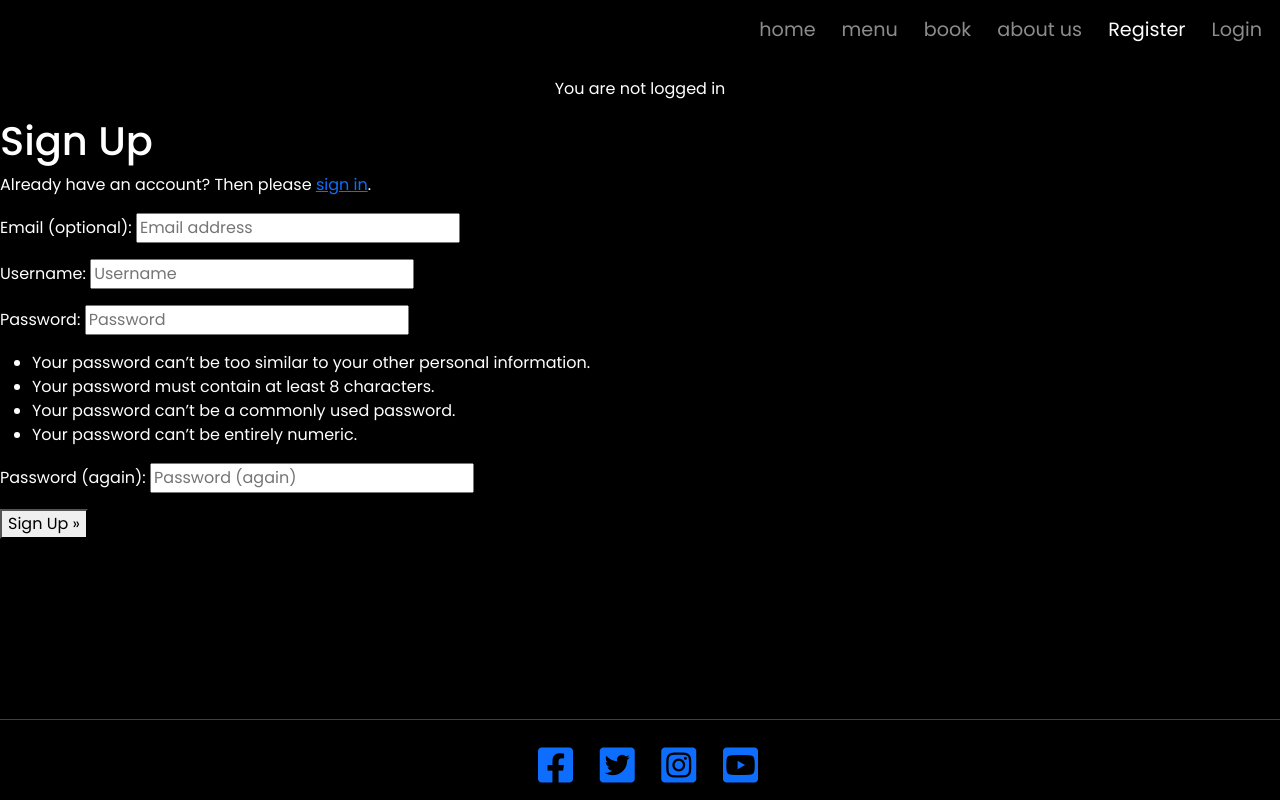
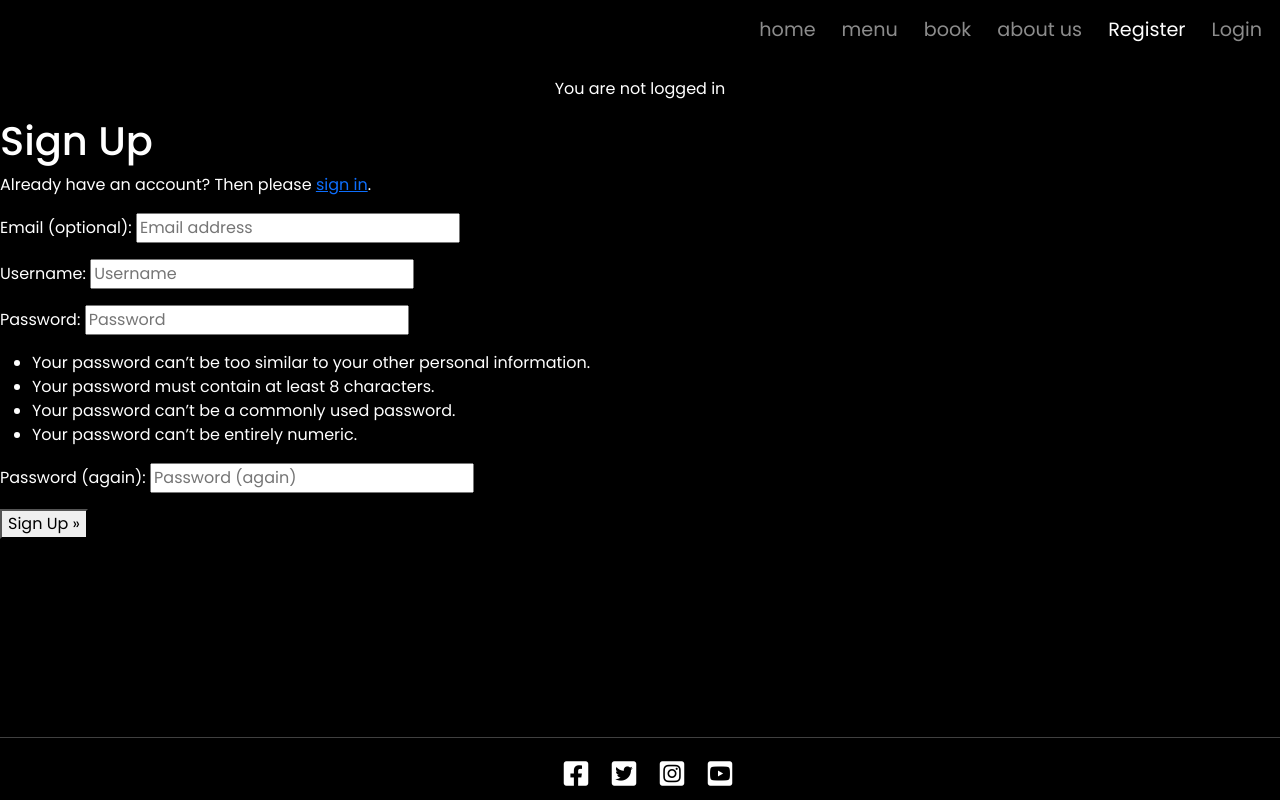
Before and after one commit to NaveedNaseem84/PP4-Sultans-Restaurant, a Django app: page /accounts/signup/ in a window 1280 px wide. Run offline with Django 4.2, Linux system fonts and the light colour scheme.

Commit message:
1st run via validators: html, python and JS using linters

```diff
--- a/book/templates/book/book.html
+++ b/book/templates/book/book.html
@@ -38,11 +38,11 @@
 <div id="booking-bg">
   <div id="booking-container-bg" class="container">
     <h1 class="p-3">Bookings</h1>
-    <hr />
+    <hr>
     <div class="row justify-content-md-center text-left">
       <div class=" col-sm-4 pe-5 text-left">
         {% if user.is_authenticated %}
-        <form method="post" class="text-left pb-3 ">
+        <form method="post" class="text-left">
           {% csrf_token %}
           <h2>create a booking:</h2>
           {{ form | crispy }}
--- a/book/templates/book/update.html
+++ b/book/templates/book/update.html
@@ -6,7 +6,7 @@
 
     <div id="update-container-bg" class="container">
       <h1 class="p-3">Ammend your booking</h1>
-      <hr />
+      <hr>
       <div class="row justify-content-md-center text-center">
         <div class=" col-sm-4 text-left">
           <form method="post" class="text-center pb-3 ">
@@ -19,6 +19,8 @@
         </div>
       </div>
     </div>
+  </div>
+</div>
 
   {% endblock %}
 
--- a/static/css/style.css
+++ b/static/css/style.css
@@ -261,3 +261,7 @@ footer {
   font-size: 60%;
 
 }
+footer a {
+  color:white;
+  text-decoration: none;
+}
--- a/static/js/bookings.js
+++ b/static/js/bookings.js
@@ -5,7 +5,7 @@ const deleteButtons = document.getElementsByClassName("btn-delete-booking");
 const editButtons = document.getElementsByClassName("btn-update-booking");
 const deleteConfirm = document.getElementById("deleteConfirmation");
 
-const hideMessages = document.getElementById("django_messages-container")
+const hideMessages = document.getElementById("django_messages-container");
 
 //apply event listener as soon as the DOM loads
 document.addEventListener("DOMContentLoaded", applyEventListener);
--- a/templates/base.html
+++ b/templates/base.html
@@ -1,4 +1,9 @@
 {% load static %}
+{% url 'home' as home_url %}
+{% url 'menu' as menu_url %}
+{% url 'create_booking' as booking_url %}
+{% url 'about' as about_url %}
+{% url 'admin:index' as admin_url %}
 
 {% url 'account_login' as login_url %}
 {% url 'account_signup' as signup_url %}
@@ -22,8 +27,6 @@
   <link rel="icon" type="image/png" sizes="32x32" href="/static/favicons/favicon-32x32.png">
   <link rel="icon" type="image/png" sizes="16x16" href="/static/favicons/favicon-16x16.png">
 
-
-
   <!-- Font Awesome CSS -->
   <link rel="stylesheet" href="https://cdnjs.cloudflare.com/ajax/libs/font-awesome/5.15.3/css/all.min.css">
 
@@ -38,7 +41,6 @@
 <body>
   <!-- Header-->
   <header>
-
     <nav class="navbar navbar-expand-lg navbar-dark text-light">
       <button class="navbar-toggler text-align:center" type="button" data-bs-toggle="collapse"
         data-bs-target="#navbartoggle" aria-controls="navbartoggle" aria-expanded="false"
@@ -47,30 +49,41 @@
       </button>
       <div class="collapse navbar-collapse" id="navbartoggle">
         <ul class="navbar-nav">
-          <li class="nav-item active">
-            <a class="nav-link " href="{% url 'home' %}">home <span class="sr-only">(current)</span></a>
+          <li class="nav-item">
+            <a class="nav-link {% if request.path == home_url %}active" aria-current="page{% endif %}"
+            href="{% url 'home' %}">home</a>
           </li>
           <li class="nav-item">
-            <a class="nav-link" href="{% url 'menu' %}">menu</a>
+            <a class="nav-link {% if request.path == menu_url %}active" aria-current="page{% endif %}"
+              href="{% url 'menu' %}">menu</a>
+            </li>
+          <li class="nav-item">
+            <a class="nav-link {% if request.path == booking_url %}active" aria-current="page{% endif %}"
+            href="{% url 'create_booking' %}">book</a>
           </li>
           <li class="nav-item">
-            <a class="nav-link" href="{% url 'create_booking' %}">book</a>
+            <a class="nav-link {% if request.path == about_url %}active" aria-current="page{% endif %}"
+            href="{% url 'about' %}">about us</a>
           </li>
+          {% if user.is_staff %}
           <li class="nav-item">
-            <a class="nav-link" href="{% url 'about' %}">about us</a>
+            <a class="nav-link {% if request.path == admin_url %}active" aria-current="page{% endif %}"
+              href="{% url 'admin:index' %}">Admin</a>
           </li>
+          {% endif %}
           {% if user.is_authenticated %}
+
           <li class="nav-item">
-            <a class="nav-link {% if request.path == logout_url %}active{% endif %}" aria-current="page"
+            <a class="nav-link {% if request.path == logout_url %}active" aria-current="page{% endif %}"
               href="{% url 'account_logout' %}">Logout</a>
           </li>
           {% else %}
           <li class="nav-item">
-            <a class="nav-link {% if request.path == signup_url %}active{% endif %}" aria-current="page"
+            <a class="nav-link {% if request.path == signup_url %}active" aria-current="page{% endif %}"
               href="{% url 'account_signup' %}">Register</a>
           </li>
           <li class="nav-item">
-            <a class="nav-link {% if request.path == login_url %}active{% endif %}" aria-current="page"
+            <a class="nav-link {% if request.path == login_url %}active" aria-current="page{% endif %}"
               href="{% url 'account_login' %}">Login</a>
           </li>
           {% endif %}
@@ -80,6 +93,7 @@
   </header>
   <!--main body-->
   <main>
+
     <!-- authentication messages-->
     {% if user.is_authenticated %}
     <p class="text-center m-3">welcome {{ user }}</p>
@@ -108,9 +122,9 @@
 
   </main>
   <!--footer-->
-  <footer class="footer mt-auto py-1 dark-bg fs-1 text-center ">
+  <footer class="footer mt-auto py-1 dark-bg fs-3 text-center ">
+
     <hr>
-
     <a href="https://www.facebook.com" target="_blank" rel="noopener" aria-label="new tab - visit us on facebook"><i
         class="fab fa-facebook-square ms-3"></i></a>
     <a href="https://x.com/?lang=en" target="_blank" rel="noopener" aria-label="new tab - visit us on facebook"><i
@@ -121,13 +135,13 @@
         class="fab fa-youtube-square ms-3"></i></a>
 
   </footer>
+  <!--bootstrap js import-->
   <script src="https://cdn.jsdelivr.net/npm/bootstrap@5.0.1/dist/js/bootstrap.bundle.min.js"
     integrity="sha384-gtEjrD/SeCtmISkJkNUaaKMoLD0//ElJ19smozuHV6z3Iehds+3Ulb9Bn9Plx0x4" crossorigin="anonymous">
   </script>
   {% block extras %}
   {% endblock %}
 
-
 </body>
 
 </html>
--- a/welcome/templates/welcome/index.html
+++ b/welcome/templates/welcome/index.html
@@ -14,7 +14,7 @@
   </div>
   <div id="additional-info" class="container-fluid">
 
-    <div id="" class="row">
+    <div class="row">
       <div id=current-promotions class="col-sm-4">
         <p>winner:</p>
         <p>opening of the year </p>
@@ -33,5 +33,6 @@
       </div>
     </div>
   </div>
+</div>
 
-  {% endblock %}
+{% endblock %}
```
